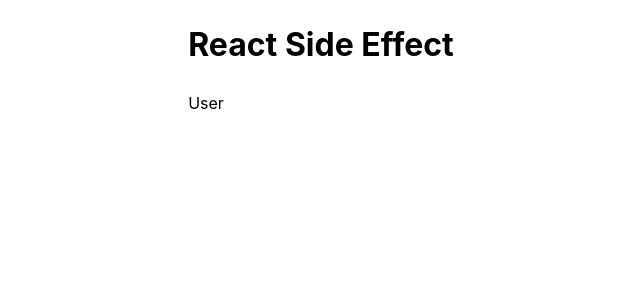
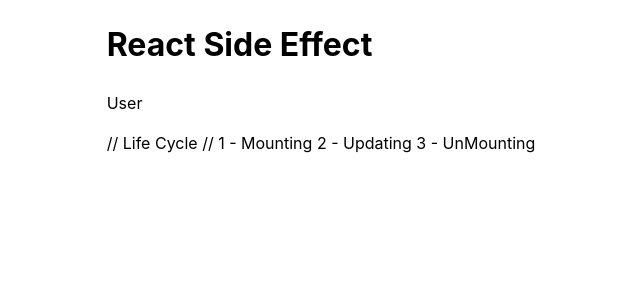
Before and after one commit to GhMamadreza84/React-Practice, a React (Vite) app: page / in a window 1280 px wide. Shown: the top 300 px of the page, without its empty margins (319-959 px from the left). Built offline with nearby package versions, Linux system fonts and the light colour scheme.

Commit message:
test life cycle

```diff
--- a/src/components/User.jsx
+++ b/src/components/User.jsx
@@ -2,7 +2,9 @@
 const User = () => {
     return (
         <div>
-            User
+            <p>User</p>
+            // Life Cycle
+            // 1 - Mounting 2 - Updating 3 - UnMounting
         </div>
     );
 }
```
